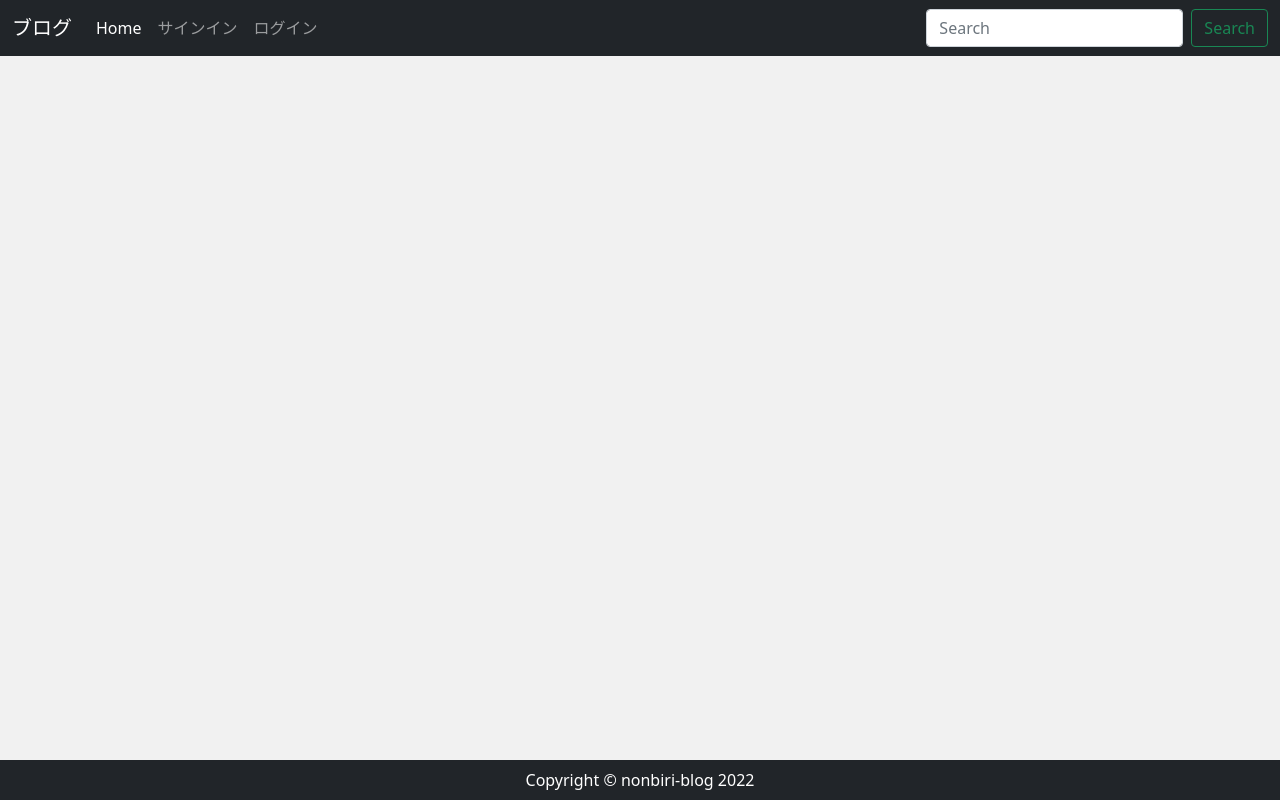
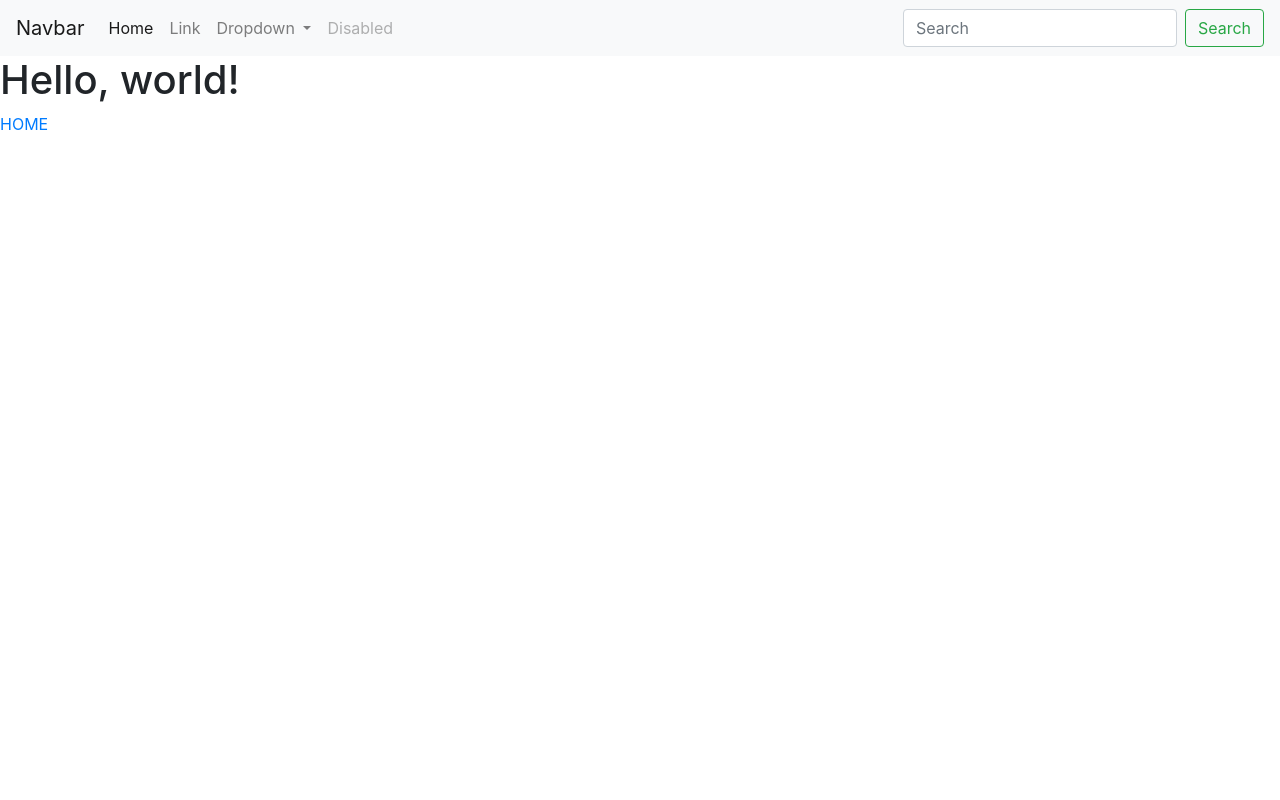
Before and after one commit to Toshi6216/test_blogsite, a Django app: page /test/ in a window 1280 px wide. Run offline with Django 3.2, Linux system fonts and the light colour scheme; some libraries are stand-ins or nearby versions.

Commit message:
navbar mente2

```diff
--- a/blog/templates/test.html
+++ b/blog/templates/test.html
@@ -7,54 +7,14 @@
     <meta name="viewport" content="width=device-width, initial-scale=1, shrink-to-fit=no">
 
     <!-- Bootstrap CSS -->
-    <link href="https://cdn.jsdelivr.net/npm/bootstrap@5.0.2/dist/css/bootstrap.min.css" rel="stylesheet" integrity="sha384-EVSTQN3/azprG1Anm3QDgpJLIm9Nao0Yz1ztcQTwFspd3yD65VohhpuuCOmLASjC" crossorigin="anonymous">
+    <link rel="stylesheet" href="https://stackpath.bootstrapcdn.com/bootstrap/4.5.0/css/bootstrap.min.css" integrity="sha384-9aIt2nRpC12Uk9gS9baDl411NQApFmC26EwAOH8WgZl5MYYxFfc+NcPb1dKGj7Sk" crossorigin="anonymous">
 
-    <link rel="stylesheet" href="{% static 'css/style.css' %}">
-    <title>blog</title>
+    <title>Hello, world!</title>
   </head>
   <body>
 
-  <nav class="navbar navbar-expand-lg navbar-dark bg-dark">
-  <div class="container-fluid">
-    <a class="navbar-brand " href="{% url 'index' %}">ブログ</a>
-    <button class="navbar-toggler" type="button" data-bs-toggle="collapse" data-bs-target="#navbarSupportedContent" aria-controls="navbarSupportedContent" aria-expanded="false" aria-label="Toggle navigation">
-      <span class="navbar-toggler-icon"></span>
-    </button>
-    <div class="collapse navbar-collapse" id="navbarSupportedContent">
-      <ul class="navbar-nav me-auto mb-2 mb-lg-0">
-        <li class="nav-item">
-          <a class="nav-link active" aria-current="page" href="#">Home</a>
-        </li>
-        {% if user.is_authenticated %}
-            <li class="nav-item">
-                <a class="nav-link" href="">投稿 <span class="sr-only"></span></a>
-            </li>
-            <li class="nav-item">
-                <a class="nav-link" href="">ログアウト <span class="sr-only"></span></a>
-            </li>
-        {% else %}
-            <li class="nav-item">
-                <a class="nav-link" href="">サインイン <span class="sr-only"></span></a>
-            </li>
-            <li class="nav-item">
-                <a class="nav-link" href="">ログイン <span class="sr-only"></span></a>
-            </li>
-        {% endif %}
-
-
-      </ul>
-      <form class="d-flex">
-        <input class="form-control me-2" type="search" placeholder="Search" aria-label="Search">
-        <button class="btn btn-outline-success" type="submit">Search</button>
-      </form>
-    </div>
-  </div>
-</nav>
-
-<!--
-<nav class="navbar navbar-expand-lg navbar-dark bg-dark">
-    <div class="container-fluid">
-        <a class="navbar-brand" href="#">ブログ</a>
+<nav class="navbar navbar-expand-lg navbar-light bg-light">
+  <a class="navbar-brand" href="#">Navbar</a>
   <button class="navbar-toggler" type="button" data-toggle="collapse" data-target="#navbarSupportedContent" aria-controls="navbarSupportedContent" aria-expanded="false" aria-label="Toggle navigation">
     <span class="navbar-toggler-icon"></span>
   </button>
@@ -62,50 +22,39 @@
   <div class="collapse navbar-collapse" id="navbarSupportedContent">
     <ul class="navbar-nav mr-auto">
       <li class="nav-item active">
-                <a class="nav-link" href="/">Home <span class="sr-only">(current)</span></a>
-            </li>
-            {% if user.is_authenticated %}
-                <li class="nav-item">
-                    <a class="nav-link" href="">投稿 <span class="sr-only"></span></a>
+        <a class="nav-link" href="#">Home <span class="sr-only">(current)</span></a>
       </li>
       <li class="nav-item">
-                    <a class="nav-link" href="">ログアウト <span class="sr-only"></span></a>
+        <a class="nav-link" href="#">Link</a>
       </li>
-            {% else %}
-                <li class="nav-item">
-                    <a class="nav-link" href="">サインイン <span class="sr-only"></span></a>
+      <li class="nav-item dropdown">
+        <a class="nav-link dropdown-toggle" href="#" id="navbarDropdown" role="button" data-toggle="dropdown" aria-haspopup="true" aria-expanded="false">
+          Dropdown
+        </a>
+        <div class="dropdown-menu" aria-labelledby="navbarDropdown">
+          <a class="dropdown-item" href="#">Action</a>
+          <a class="dropdown-item" href="#">Another action</a>
+          <div class="dropdown-divider"></div>
+          <a class="dropdown-item" href="#">Something else here</a>
+        </div>
       </li>
       <li class="nav-item">
-                    <a class="nav-link" href="">ログイン <span class="sr-only"></span></a>
+        <a class="nav-link disabled" href="#">Disabled</a>
       </li>
-            {% endif %}
-
     </ul>
-
-      <form class="d-flex">
-        <input class="form-control me-2" type="search" placeholder="Search" aria-label="Search">
-        <button class="btn btn-outline-success" type="submit">Search</button>
+    <form class="form-inline my-2 my-lg-0">
+      <input class="form-control mr-sm-2" type="search" placeholder="Search" aria-label="Search">
+      <button class="btn btn-outline-success my-2 my-sm-0" type="submit">Search</button>
     </form>
   </div>
-    </div>
 </nav>
--->
 
-    <main>
-        <div class="container">
-            {% block content %}
-            {% endblock %}
-        </div>
-    </main>
-
-    <footer class="py-2 bg-dark">
-        <p class="m-0 text-center text-white">Copyright &copy; nonbiri-blog 2022</p>
-    </footer>
-
+    <h1>Hello, world!</h1>
+    <a href="{% url 'index' %}" >HOME</a>
     <!-- Optional JavaScript -->
     <!-- jQuery first, then Popper.js, then Bootstrap JS -->
-    <script src="https://code.jquery.com/jquery-3.3.1.slim.min.js" integrity="sha384-q8i/X+965DzO0rT7abK41JStQIAqVgRVzpbzo5smXKp4YfRvH+8abtTE1Pi6jizo" crossorigin="anonymous"></script>
-    <script src="https://cdnjs.cloudflare.com/ajax/libs/popper.js/1.14.6/umd/popper.min.js" integrity="sha384-wHAiFfRlMFy6i5SRaxvfOCifBUQy1xHdJ/yoi7FRNXMRBu5WHdZYu1hA6ZOblgut" crossorigin="anonymous"></script>
-    <script src="https://stackpath.bootstrapcdn.com/bootstrap/4.2.1/js/bootstrap.min.js" integrity="sha384-B0UglyR+jN6CkvvICOB2joaf5I4l3gm9GU6Hc1og6Ls7i6U/mkkaduKaBhlAXv9k" crossorigin="anonymous"></script>
+    <script src="https://code.jquery.com/jquery-3.5.1.slim.min.js" integrity="sha384-DfXdz2htPH0lsSSs5nCTpuj/zy4C+OGpamoFVy38MVBnE+IbbVYUew+OrCXaRkfj" crossorigin="anonymous"></script>
+    <script src="https://cdn.jsdelivr.net/npm/popper.js@1.16.0/dist/umd/popper.min.js" integrity="sha384-Q6E9RHvbIyZFJoft+2mJbHaEWldlvI9IOYy5n3zV9zzTtmI3UksdQRVvoxMfooAo" crossorigin="anonymous"></script>
+    <script src="https://stackpath.bootstrapcdn.com/bootstrap/4.5.0/js/bootstrap.min.js" integrity="sha384-OgVRvuATP1z7JjHLkuOU7Xw704+h835Lr+6QL9UvYjZE3Ipu6Tp75j7Bh/kR0JKI" crossorigin="anonymous"></script>
   </body>
 </html>
--- a/config/settings.py
+++ b/config/settings.py
@@ -38,6 +38,7 @@ INSTALLED_APPS = [
     'django.contrib.messages',
     'django.contrib.staticfiles',
     'blog',
+
 ]
 
 MIDDLEWARE = [
@@ -48,6 +49,7 @@ MIDDLEWARE = [
     'django.contrib.auth.middleware.AuthenticationMiddleware',
     'django.contrib.messages.middleware.MessageMiddleware',
     'django.middleware.clickjacking.XFrameOptionsMiddleware',
+
 ]
 
 ROOT_URLCONF = 'config.urls'
```
Also changed, not shown: blog/templates/blog/base.html (+17 -16 lines), blog/templates/testz.html (added, +81 -0 lines). Lines whose indentation alone changed are shown as unchanged.
